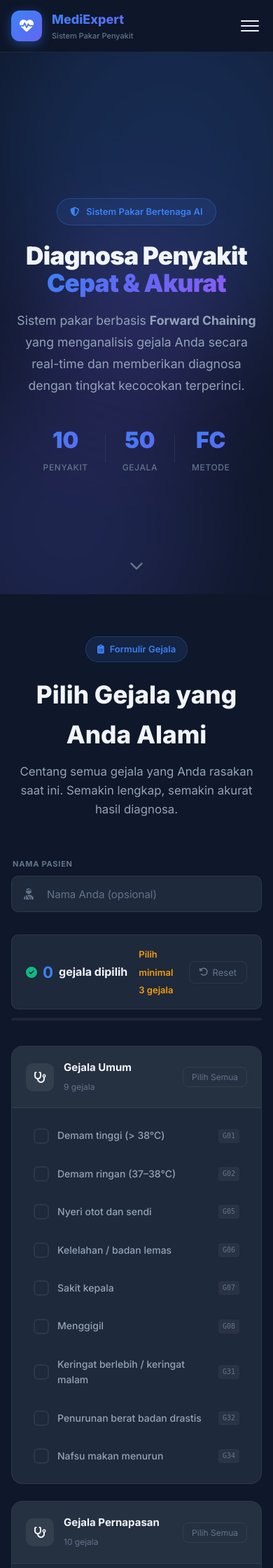
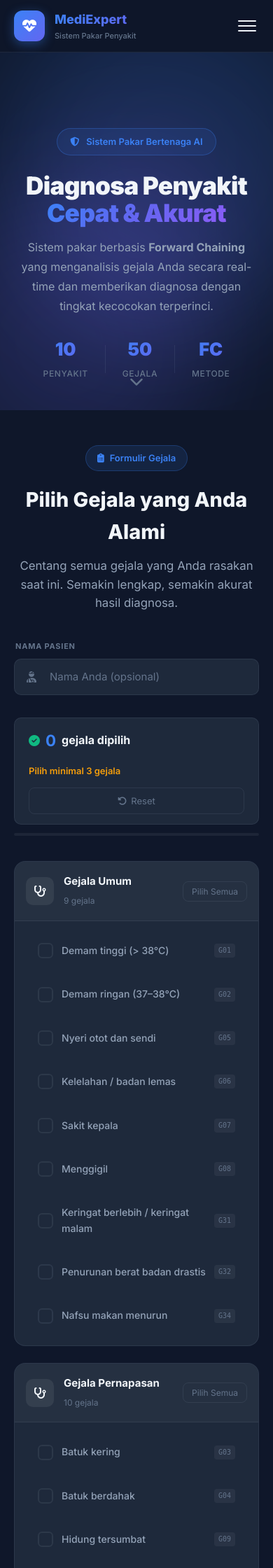
Before and after one commit to baron969/MediExpert, a Flask app: page / in a window 390 px wide. Shown: the top 2240 px of the page at 70% size. Run offline with Flask 3, Linux system fonts and the light colour scheme.

Commit message:
Fix: Vercel deployment config, mobile UI improvements, and SQLite robustness

```diff
--- /dev/null
+++ b/api/index.py
@@ -0,0 +1,3 @@
+from app import app
+
+# Vercel requires the app variable to be exposed
--- a/requirements.txt
+++ b/requirements.txt
@@ -2,3 +2,4 @@
 Werkzeug==3.0.3
 supabase==2.16.0
 python-dotenv==1.2.2
+gunicorn==22.0.0
--- a/static/css/style.css
+++ b/static/css/style.css
@@ -120,11 +120,11 @@
 .btn-pilih-semua{background:none;border:1px solid var(--border);color:var(--text-muted);padding:6px 12px;border-radius:8px;cursor:pointer;font-size:12px;font-family:inherit;transition:var(--transition);white-space:nowrap}
 .btn-pilih-semua:hover{border-color:var(--accent);color:var(--accent)}
 .gejala-list{padding:16px}
-.gejala-item{display:flex;align-items:center;gap:12px;padding:11px 14px;border-radius:10px;cursor:pointer;transition:var(--transition);border:1.5px solid transparent;margin-bottom:8px;user-select:none}
+.gejala-item{display:flex;align-items:center;gap:12px;padding:11px 14px;border-radius:10px;cursor:pointer;transition:var(--transition);border:1.5px solid transparent;margin-bottom:8px;user-select:none;position:relative}
 .gejala-item:last-child{margin-bottom:0}
 .gejala-item:hover{background:rgba(59,130,246,0.06);border-color:rgba(59,130,246,0.2)}
 .gejala-item.checked{background:rgba(59,130,246,0.1);border-color:rgba(59,130,246,0.35)}
-.gejala-cb{display:none}
+.gejala-cb{position:absolute;opacity:0;pointer-events:none}
 .gejala-check-icon{width:22px;height:22px;border:2px solid var(--border);border-radius:6px;display:flex;align-items:center;justify-content:center;flex-shrink:0;transition:var(--transition);font-size:11px;color:transparent}
 .gejala-item.checked .gejala-check-icon{background:var(--accent);border-color:var(--accent);color:#fff}
 .gejala-text{flex:1;font-size:14px;font-weight:500;color:var(--text-secondary)}
@@ -393,29 +393,71 @@
   .footer-grid{grid-template-columns:1fr 1fr}
   .chart-section{grid-template-columns:1fr}
   .stats-row{grid-template-columns:1fr}
+  .input-group-fancy{margin: 0 auto 32px auto}
 }
 
 @media (max-width: 768px) {
-  .navbar-menu{display:none;position:fixed;top:73px;left:0;right:0;background:var(--bg-secondary);border-bottom:1px solid var(--border);flex-direction:column;padding:20px;gap:8px}
-  .navbar-menu.open{display:flex}
+  .navbar-menu{display:none;position:absolute;top:73px;left:0;right:0;background:rgba(15,23,42,0.98);backdrop-filter:blur(20px);border-bottom:1px solid var(--border);flex-direction:column;padding:24px 20px;gap:12px;box-shadow:0 10px 30px rgba(0,0,0,0.5)}
+  .navbar-menu.open{display:flex;animation:slideDown 0.3s ease}
+  .nav-link{padding:12px 16px;font-size:15px;justify-content:center;border-radius:10px;background:rgba(255,255,255,0.03)}
+  .nav-cta{margin-left:0;margin-top:8px;width:100%;justify-content:center}
   .hamburger{display:flex}
-  .section{padding:60px 0}
-  .steps-grid{flex-direction:column;align-items:center}
+
+  .section{padding:50px 0}
+  .section-header{margin-bottom:40px}
+  .section-header h2{font-size:1.8rem}
+
+  .hero{padding:110px 0 40px;min-height:auto}
+  .hero-title{font-size:2.2rem;margin-bottom:16px}
+  .hero-desc{font-size:1rem;margin-bottom:28px}
+  .stat-num{font-size:1.6rem}
+
+  .steps-grid{flex-direction:column;align-items:center;gap:24px}
+  .step-card{max-width:100%;width:100%}
   .step-arrow{transform:rotate(90deg)}
-  .disease-cards{grid-template-columns:1fr 1fr}
-  .du-header{flex-direction:column}
-  .fc-diagram{flex-direction:column}
-  .fc-arrow{transform:rotate(90deg);align-self:center}
-  .hero-title{font-size:2.2rem}
-  .footer-grid{grid-template-columns:1fr}
-  .stats-row{grid-template-columns:repeat(2,1fr)}
-  .sb-item{grid-template-columns:100px 1fr 40px}
+
+  .disease-cards{grid-template-columns:1fr}
+
+  .gejala-item{padding:14px 16px;margin-bottom:10px} /* Bigger touch target */
+  .kategori-header{padding:16px}
+
+  .du-header{flex-direction:column;align-items:center;text-align:center;gap:16px}
+  .du-icon{width:60px;height:60px;font-size:24px}
+  .du-title h2{font-size:1.6rem}
+  .du-score-wrap{width:100px;height:100px;margin-bottom:12px}
+  .score-svg{width:100px;height:100px}
+  .score-num{font-size:1.4rem}
+
+  .fc-diagram{flex-direction:column;gap:24px}
+  .fc-arrow{transform:rotate(90deg);align-self:center;padding:0}
+
+  .footer-grid{grid-template-columns:1fr;gap:32px;text-align:center}
+  .footer-logo{justify-content:center}
+  .footer-badges{justify-content:center}
+  .footer-links ul, .footer-info ul{align-items:center}
+
+  .stats-row{grid-template-columns:1fr}
+  .stats-card{flex-direction:column;text-align:center;gap:12px;padding:20px}
+
+  .sb-item{grid-template-columns:1fr;gap:8px;text-align:center;margin-bottom:20px}
+  .sb-bar-wrap{width:100%;height:10px}
+  .sb-item span:last-child{display:none} /* Hide exact score on mobile breakdown */
+
+  .disclaimer-box{flex-direction:column;align-items:center;text-align:center;padding:24px;gap:16px}
 }
 
 @media (max-width: 480px) {
-  .disease-cards{grid-template-columns:1fr}
-  .stats-row{grid-template-columns:1fr}
-  .gejala-counter-wrap{flex-wrap:wrap}
-  .container{padding:0 16px}
-  .btn-diagnosa{padding:16px 28px;font-size:0.95rem}
+  .gejala-counter-wrap{flex-direction:column;align-items:flex-start;gap:12px}
+  .btn-reset{width:100%;justify-content:center;padding:10px}
+  .container{padding:0 20px}
+  .btn-diagnosa{width:100%;padding:16px 20px;font-size:1rem}
+  .hasil-info-row{flex-direction:column;align-items:flex-start;gap:10px}
+  .page-header{padding:100px 0 40px}
+  .page-header h1{font-size:1.8rem}
+  .diagnosa-utama-card{padding:24px 20px}
+  .acc-left{flex-direction:column;align-items:flex-start;gap:10px}
+  .acc-left h3{font-size:15px}
+  .search-input{width:100%}
+  .table-header{flex-direction:column;align-items:flex-start;gap:12px}
 }
+@keyframes slideDown{from{opacity:0;transform:translateY(-10px)}to{opacity:1;transform:translateY(0)}}
--- a/static/js/script.js
+++ b/static/js/script.js
@@ -93,18 +93,6 @@
     });
 });
 
-// Klik pada label gejala item → toggle checkbox
-document.querySelectorAll('.gejala-item').forEach(item => {
-    item.addEventListener('click', (e) => {
-        // Hindari double-fire jika klik langsung di checkbox
-        if (e.target.type === 'checkbox') return;
-        const cb = item.querySelector('.gejala-cb');
-        if (cb) {
-            cb.checked = !cb.checked;
-            cb.dispatchEvent(new Event('change'));
-        }
-    });
-});
 
 // Tombol "Pilih Semua" per kategori
 document.querySelectorAll('.btn-pilih-semua').forEach(btn => {
```
Also changed, not shown: vercel.json.
